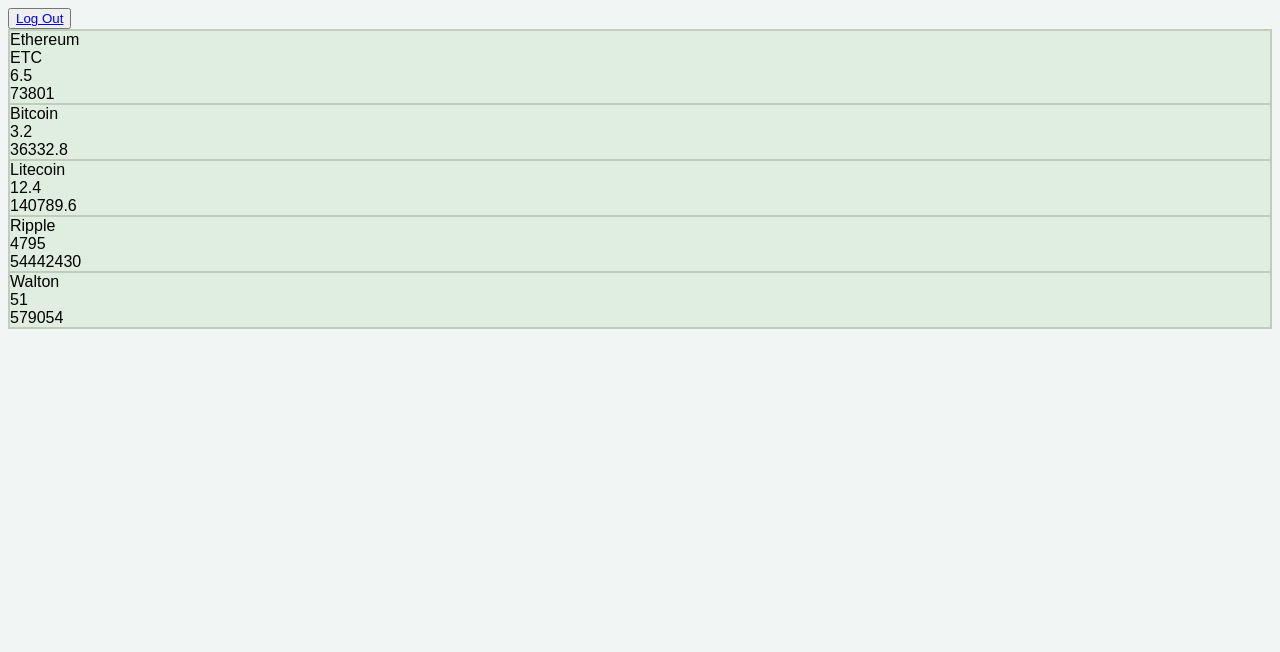
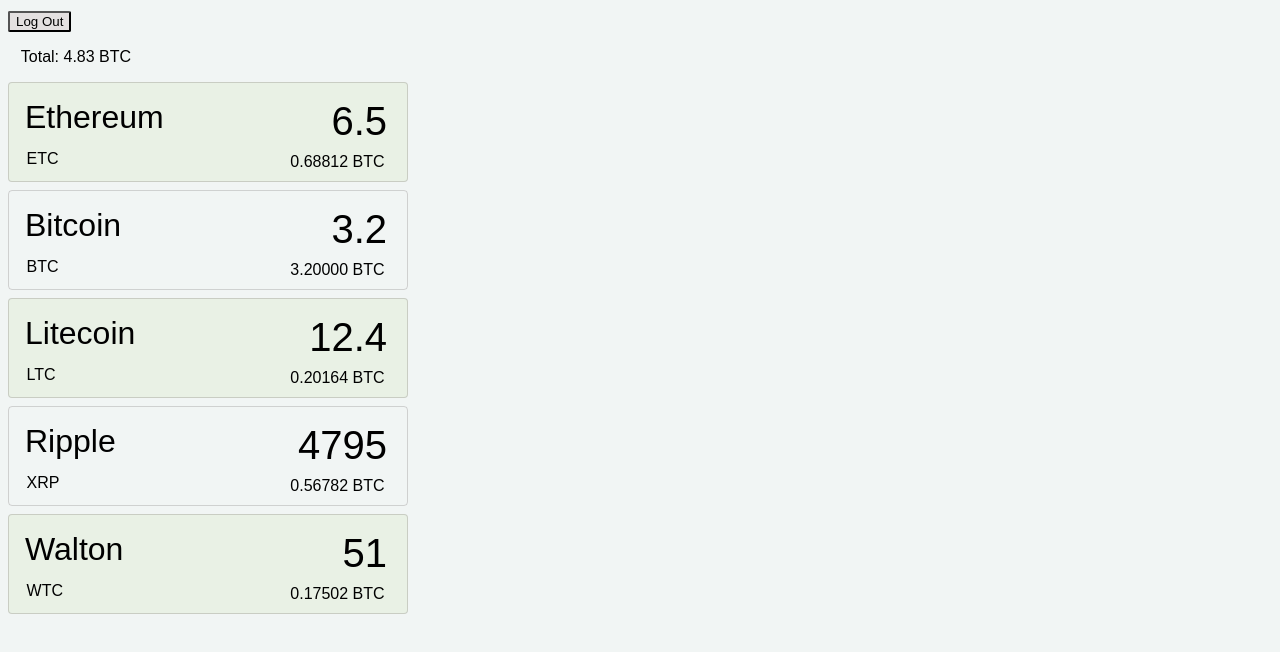
Before and after one commit to cryptographyCS/cryptography, a React app: page /portfolio in a window 1280 px wide. Built offline with nearby package versions, Linux system fonts and the light colour scheme.

Commit message:
updated UI

```diff
--- a/client/components/Portfolio.js
+++ b/client/components/Portfolio.js
@@ -21,6 +21,7 @@
   constructor(props) {
     super(props);
     this.handleCoins = this.handleCoins.bind(this);
+    this.state = {total: '4.83'};
   }
 
   getBTCInDollars() {
@@ -39,41 +40,47 @@
         name: 'Bitcoin',
         amount: 3.2,
         priceBTC: 1,
-        ticket: 'BTC',
+        ticker: 'BTC',
       },
       Litecoin: {
         name: 'Litecoin',
         amount: 12.4,
         priceBTC: 0.01626100,
-        ticket: 'LTC',
+        ticker: 'LTC',
       },
       Ripple: {
         name: 'Ripple',
         amount: 4795,
         priceBTC: 0.00011842,
-        ticket: 'XRP',
+        ticker: 'XRP',
       },
       Walton: {
         name: 'Walton',
         amount: 51,
         priceBTC: 0.00343169,
-        ticket: 'WTC',
+        ticker: 'WTC',
       },
     };
+    let amountBTC = 0;
     return Object.keys(coins).map((coin, i) => {
+      amountBTC += coins[coin].priceBTC * coins[coin].amount;
+      if (i === Object.keys(coins).length - 1) {
+        // need to remove setState from this method because it may run infinitely
+        // this.setState({ total: (amountBTC).toFixed(5) });
+      }
       return (
         <div className="coinBox" key={i}>
           <div className='coinName'>
             {coins[coin].name}
           </div>
+          <div className='amount'>
+            {coins[coin].amount}
+          </div>
           <div className='ticker'>
             {coins[coin].ticker}
           </div>
-          <div className='amount'>
-            {coins[coin].amount}
-          </div>
           <div className='amountInBTC'>
-            {coins[coin].amount * this.getBTCInDollars()}
+            {(coins[coin].priceBTC * coins[coin].amount).toFixed(5)} BTC
           </div>
         </div>
       )
@@ -82,8 +89,9 @@
 
   render() {
     return (
-      <div className="portfolio">
-        <button><Link to='/'>Log Out</Link></button>
+      <div className='portfolio'>
+        <Link to='/'><button id='logout'>Log Out</button></Link>
+        <div id='total'> Total: {this.state.total} BTC </div>
         <div className="coinsBox">
           {this.handleCoins()}
         </div>
--- a/client/style.css
+++ b/client/style.css
@@ -69,23 +69,78 @@
 #register:hover {
   background-color: rgb(247, 200, 200);
   border-radius: 2px;
+}
 
+#register:focus {
+  outline: 0;
 }
 
 /* Portfolio */
 
-.coinsBox {
-  border: solid rgba(36, 26, 26, 0.166) 1px;
+#logout {
+  border-radius: 2px;
+  text-decoration: none;
+  margin-top: .2vw;
+  background: rgb(228, 224, 224);
 }
 
-.coinsBox:nth-child(even) {
-  background-color: rgb(224, 238, 223);
+#logout:hover {
+  background: rgb(210, 223, 236);
 }
 
-.coinsBox:nth-child(odd) {
-  background-color: rgb(218, 137, 186);
+#logout:focus {
+  outline: 0;
+}
+
+#total {
+  margin-top: 1em;
+  margin-bottom: .2em;
+  margin-left: .8em;
+}
+
+.coinsBox {
+  display:grid;
+  grid-template-columns: minmax(200px, 400px);
+  grid-row-gap: .5em;
+  grid-auto-rows: minmax(100px, auto);
+  margin-top: 1em;
 }
 
 .coinBox {
   border: solid rgba(36, 26, 26, 0.166) 1px;
+  display: grid;
+  grid-template-columns: repeat(2, 1fr);
+  grid-auto-rows: repeat(2, 1fr);
+  border-radius: 4px;
 }
+
+div.coinsBox > div:nth-of-type(odd) {
+  background: #e9e5d5;
+}
+
+div.coinsBox > div:nth-of-type(odd) {
+  background: #e9f1e5;
+}
+
+.coinName {
+  font-size: 2em;
+  margin-left: .5em;
+  margin-top: .5em;
+}
+
+.amount {
+  font-size: 2.5em;
+  justify-self: end;
+  margin-right: .5em;
+  margin-top: .4em;
+}
+
+.ticker {
+  margin-left: 1.1em;
+  margin-top: -.2em;
+}
+
+.amountInBTC {
+  justify-self: end;
+  margin-right: 1.4em;
+}
```
